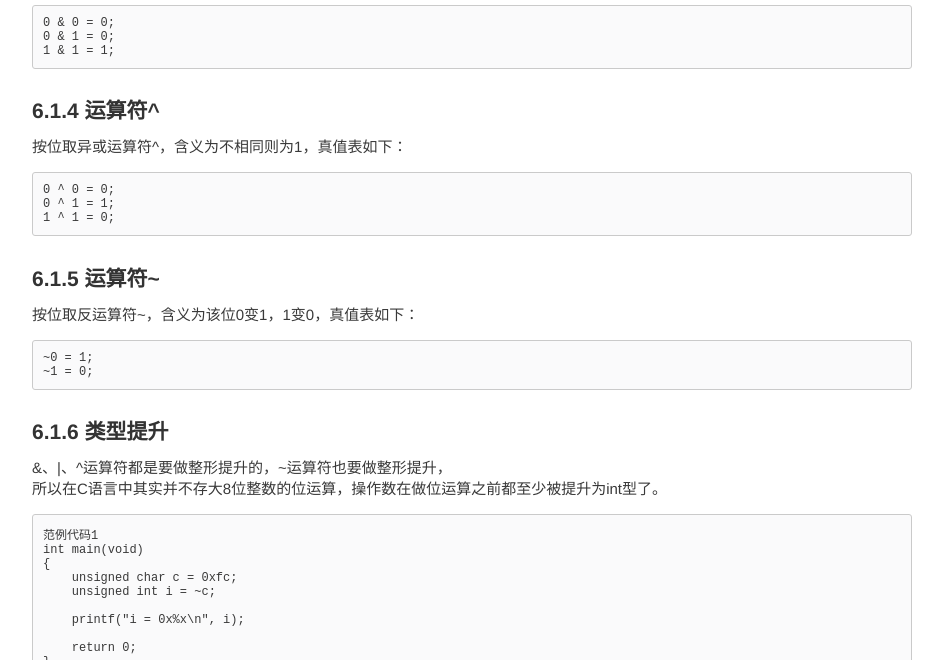
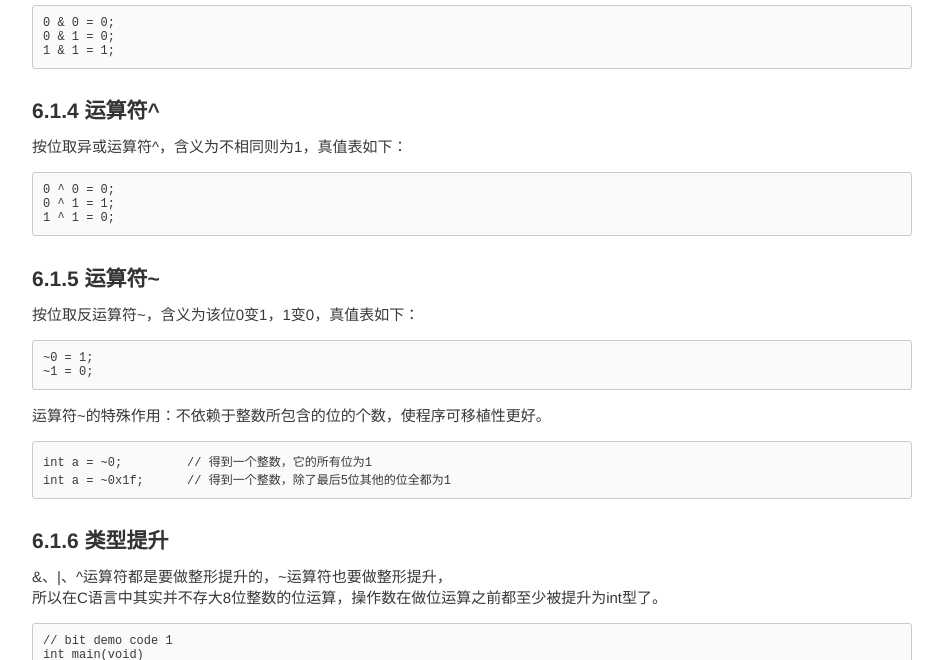
Before and after one commit to akaedu/akaedu.github.com, a Jekyll site: the page built from post/06/6.1.md, in a window 1280 px wide and 1400 px high, scrolled down 602 px, cut to the strip 0-660 px from the top of the window. Shown: the whole strip, without its empty margins (168-1111 px from the left). Built offline with Jekyll 4.4.1, drawn with Linux system fonts in a browser that asks for light colours; Markdown is read by kramdown in place of the engine named in the settings; comment, search, counter and statistics services are not loaded; some of the changed text lies outside the part shown.

Commit message:
Update post/06/6.1.md

```diff
--- a/post/06/6.1.md
+++ b/post/06/6.1.md
@@ -33,11 +33,16 @@
     ~0 = 1;
     ~1 = 0;
 
+运算符~的特殊作用：不依赖于整数所包含的位的个数，使程序可移植性更好。
+
+    int a = ~0;         // 得到一个整数，它的所有位为1
+    int a = ~0x1f;      // 得到一个整数，除了最后5位其他的位全都为1
+
 ###6.1.6 类型提升
 &、|、^运算符都是要做整形提升的，~运算符也要做整形提升，<br>
 所以在C语言中其实并不存大8位整数的位运算，操作数在做位运算之前都至少被提升为int型了。
 
-    范例代码1
+    // bit demo code 1
     int main(void)
     {
         unsigned char c = 0xfc;
@@ -47,3 +52,20 @@
 
         return 0;
     }
+
+
+###6.1.7 优先级结合
+运算符 &,|,^ 的优先级比关系运算符和判等运算符低。
+
+     // bit demo code 2
+    int main(void)
+    {
+        unsigned int status = 0x0;
+
+        if (status & 0x4000 == 0)
+            printf("=> (status & 0x4000) == 0 \n");
+        else
+            printf("=> status & (0x4000 == 0) \n");
+
+        return 0;
+    }
```
